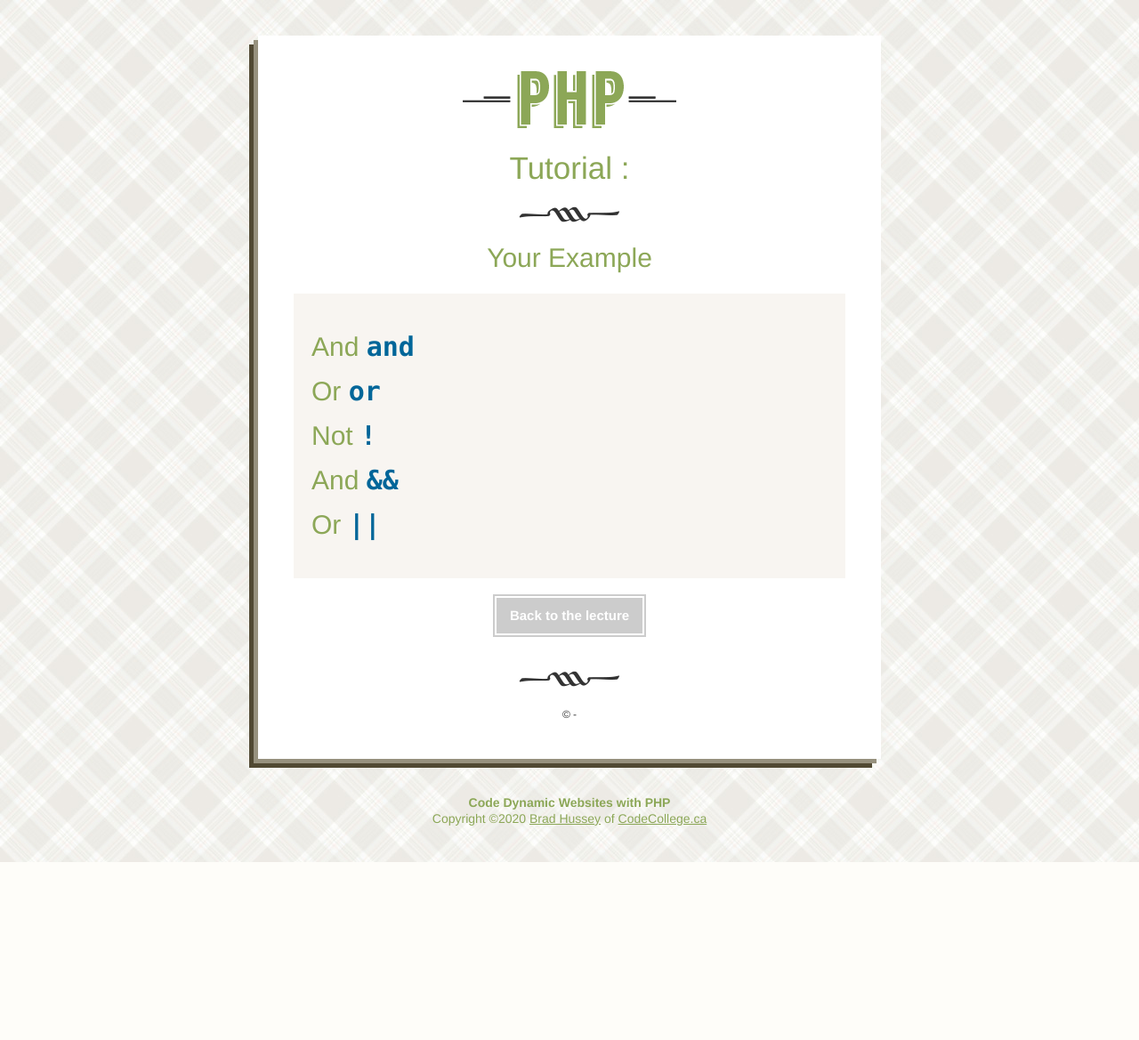
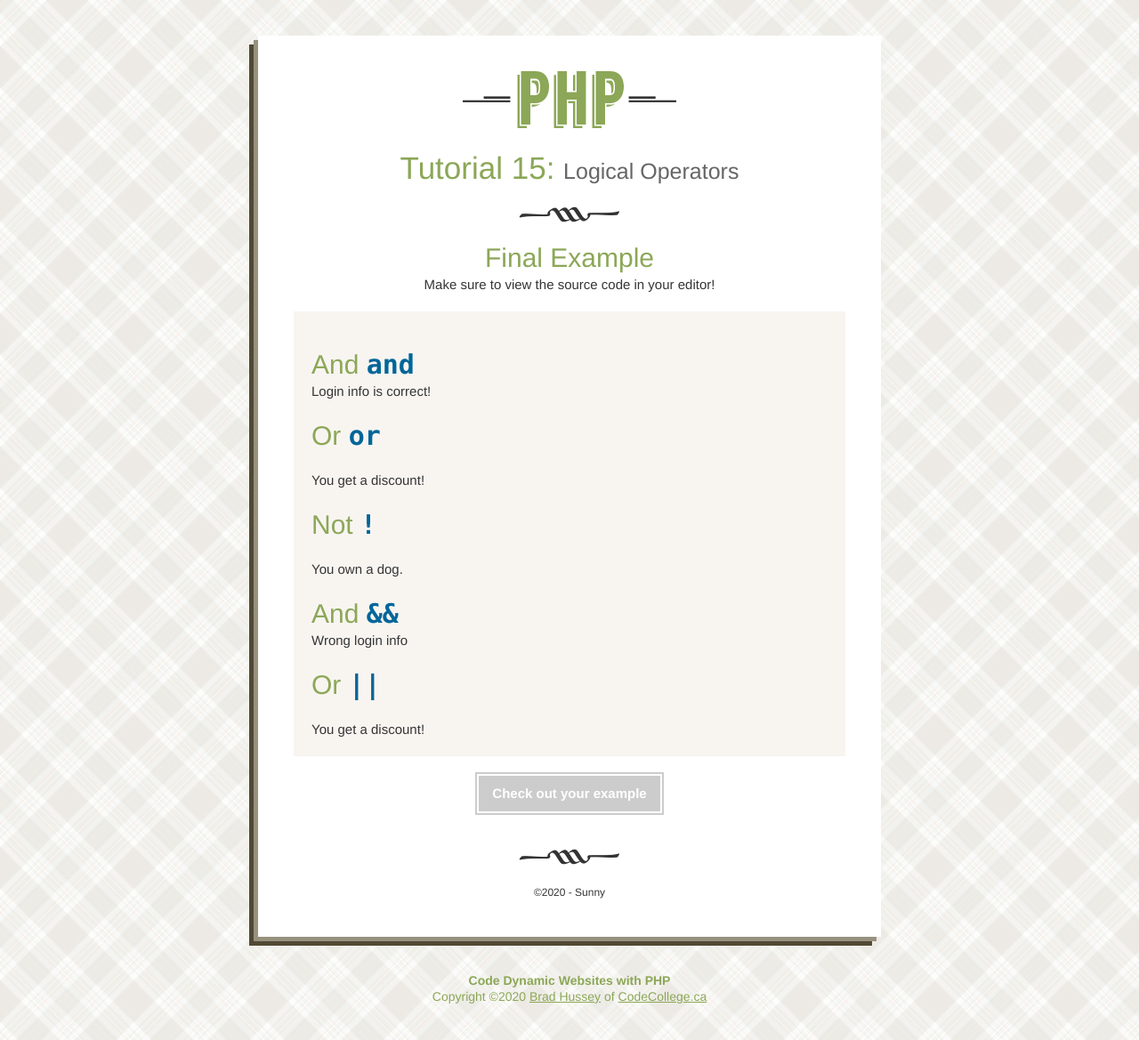
Before and after one commit to hebs87/php-basics, a PHP site: page /15_LogicalOperators/practice.php in a window 1280 px wide. Shown: the whole page at 89% size. Before the commit the page ends 969 px from the top, so only its background shows below. Run offline with PHP 8.4, Linux system fonts and the light colour scheme.

Commit message:
Completed logical operators challenge

```diff
--- a/15_LogicalOperators/practice.php
+++ b/15_LogicalOperators/practice.php
@@ -1,17 +1,25 @@
 <?php
 
     // Constants
-
+    define("TITLE", "Logical Operators");
 
     // Custom Variables
+    $myName = "Sunny";
+    $lessonNum = 15;
+    $this_year = date('Y');
 
+    $username = "hebs87";
+    $password = "qwerty";
+
+    $cartTotal = 19.99;
+    $couponCode = "DiscountPlease";
 
 ?>
 
 <!DOCTYPE html>
-<html>
+<html lang="en">
 <head>
-		<title>PHP <!-- TITLE --></title>
+    <title>PHP <?php echo TITLE; ?></title>
     <link href="../assets/styles.css" rel="stylesheet">
 </head>
 <body>
@@ -20,45 +28,66 @@
         <img src="../assets/img/logo.png" alt="PHP">
     </a>
 
-			<h1>Tutorial <!-- LESSON NUMBER -->: <small><!-- TITLE --></small></h1>
+    <h1>Tutorial <?php echo $lessonNum; ?>: <small><?php echo TITLE; ?></small></h1>
     <hr>
 
-			<h2>Your Example</h2>
+    <h2>Final Example</h2>
+    <p>Make sure to view the source code in your editor!</p>
 
     <div class="sandbox">
 
         <h3>And <code>and</code></h3>
         <?php
-					// your code here
+            if ($username == "hebs87" and $password == "qwerty") {
+                echo "<p>Login info is correct!</p>";
+            }
         ?>
 
         <h3>Or <code>or</code></h3>
         <?php
-					// your code here
+            if ($cartTotal > 15 or $couponCode == "DiscountPlease") {
+                echo "You get a discount!";
+            } else {
+                echo "You don't get a discount!";
+            }
         ?>
 
         <h3>Not <code>!</code></h3>
         <?php
-					// your code here
+            $ownDog = true;
+
+            if (!$ownDog) {
+                echo "You do not own a dog.";
+            } else {
+                echo "You own a dog.";
+            }
         ?>
 
         <h3>And <code>&amp;&amp;</code></h3>
         <?php
-					// your code here
+            if ($username == "johnnyboy" && $password == "qwerty") {
+                echo "<p>Login info is correct!</p>";
+            } else {
+                echo "<p>Wrong login info</p>";
+            }
         ?>
 
         <h3>Or <code>||</code></h3>
         <?php
-					// your code here
+            if ($cartTotal > 15 || $couponCode == "DiscountPlease") {
+                echo "You get a discount!";
+            } else {
+                echo "You don't get a discount!";
+            }
         ?>
 
     </div><!-- end sandbox -->
 
-			<a href="index.php" class="button">Back to the lecture</a>
+    <a href="practice.php" class="button">Check out your example</a>
 
     <hr>
 
-			<small>&copy;<!-- YEAR --> - <!-- NAME --></small>
+    <small>&copy;<?php echo $this_year; ?> - <?php echo $myName; ?></small>
 </div><!-- end wrapper -->
 
 <div class="copyright-info">
```
Lines whose indentation alone changed are shown as unchanged.
